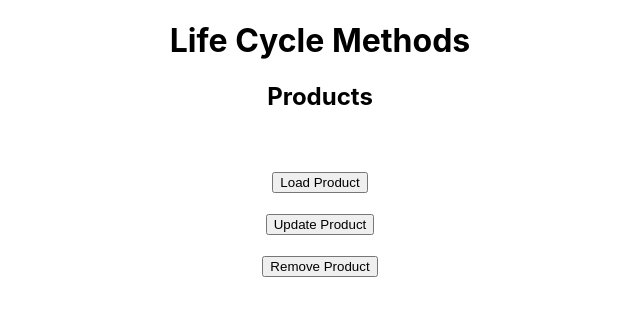
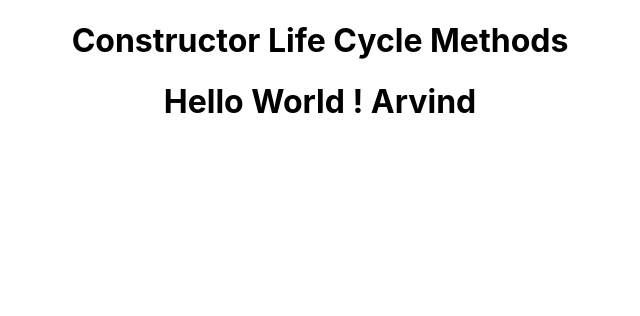
Before and after one commit to Arvindkr123/React-Learning, a React (Create React App) app: page / in a window 1280 px wide. Shown: the top 316 px of the page, without its empty margins (320-960 px from the left). Built offline with nearby package versions, Linux system fonts and the light colour scheme.

Commit message:
constructor life  cyle method

```diff
--- a/src/App.js
+++ b/src/App.js
@@ -1,28 +1,40 @@
 import logo from './logo.svg';
 import './App.css';
-import React, { useState } from 'react';
+import React from 'react';
 
-// There are 3 Phase
-/*
-   1) Mounting
-   2) Updating
-   3) UnMounting
+// class App extends React.Component {
+//   constructor() {
+//     super();
+//     console.log('Constructor called');
+//   }
 
-   When Life cycle methods invokes
-    when component is loaded
-    when component is updated with state and products
-    when component is removed
- */
+//   render() {
+//     console.log('render called');
+//     return (
+//       <div className='App'>
+//         <h1>Constructor Life Cycle Methods</h1>
+//         <h1>Hello World ! </h1>
+//       </div>
+//     )
+//   }
+// }
+class App extends React.Component {
+  constructor() {
+    super();
+    this.state = {
+      data :'Arvind'
+    }
+  }
 
-function App() {
-  return (
-    <div className='App'>
-      <h1>Life Cycle Methods</h1>
-      <h2>Products</h2><br/><br/>
-      <button>Load Product</button><br/><br/>
-      <button>Update Product</button><br/><br/>
-      <button>Remove Product</button>
-    </div>
-  )
+  render() {
+    return (
+      <div className='App'>
+        <h1>Constructor Life Cycle Methods</h1>
+        <h1>Hello World ! {this.state.data} </h1>
+      </div>
+    )
+  }
 }
+
+
 export default App;
--- a/src/index.js
+++ b/src/index.js
@@ -7,7 +7,7 @@
 const root = ReactDOM.createRoot(document.getElementById('root'));
 root.render(
   <React.StrictMode>
-    <App />
+    <App/>
   </React.StrictMode>
 );
 
```
